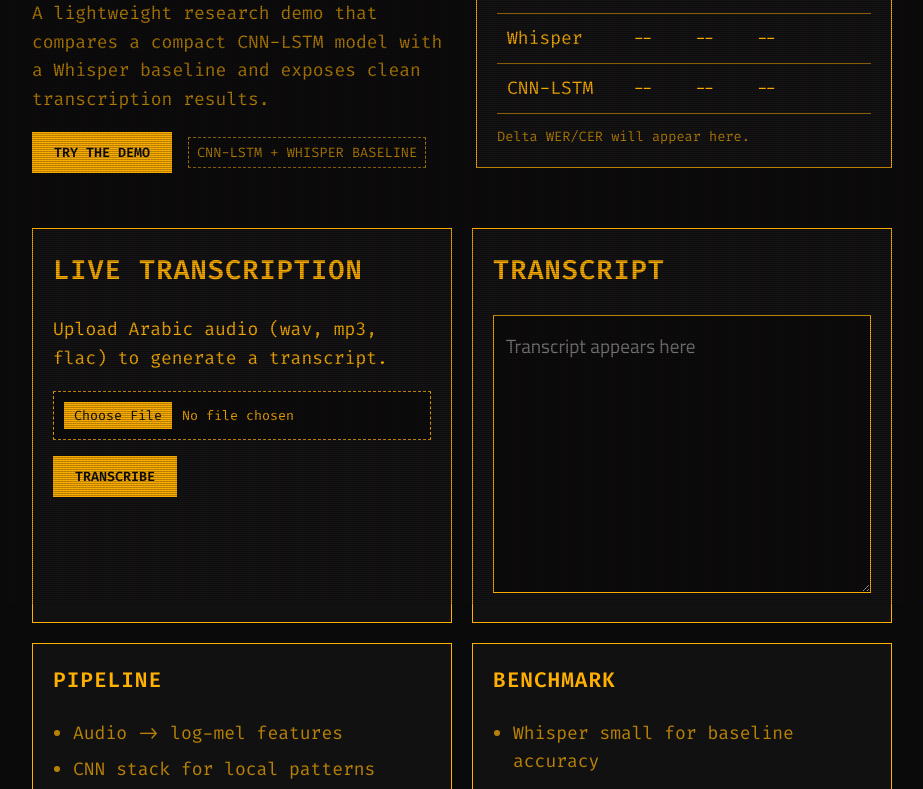
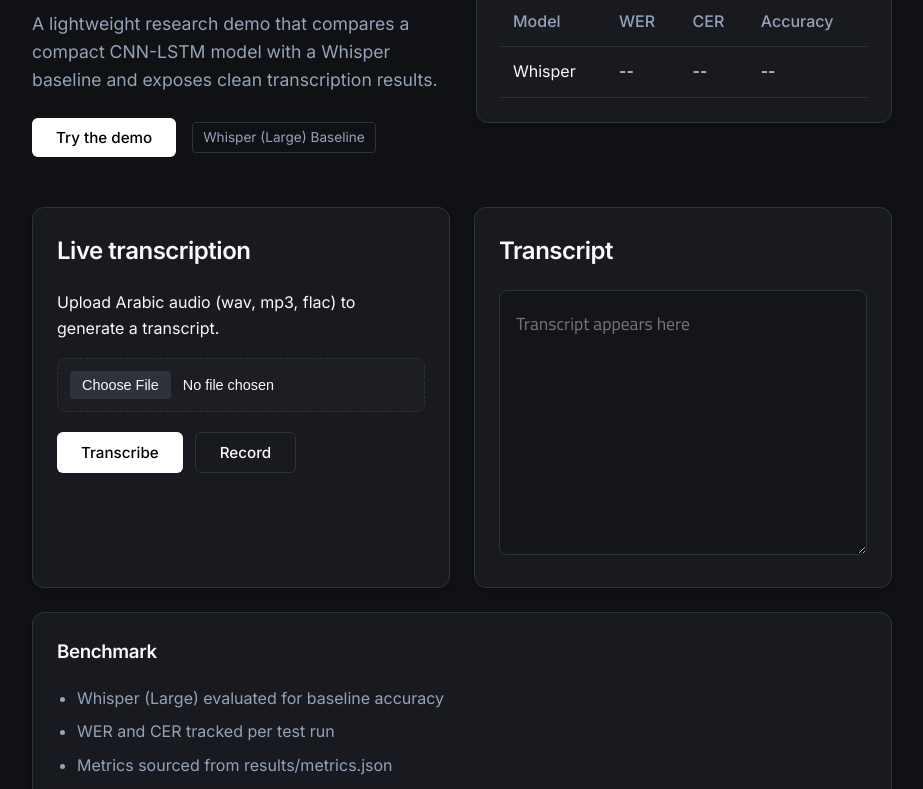
Before and after one commit to EzzeldinSalah/arabic_stt, a plain HTML site: page demo/static/index.html in a window 1280 px wide. Shown: the part 196-985 px from the top of the page, without its empty margins (178-1101 px from the left). Drawn offline with Linux system fonts and the light colour scheme; files that its build step writes are made by us from their sources.

Commit message:
feat: add audio recording capability and update UI with modern design system

```diff
--- a/demo/static/index.html
+++ b/demo/static/index.html
@@ -4,7 +4,7 @@
         <meta charset="utf-8" />
         <meta name="viewport" content="width=device-width, initial-scale=1" />
         <title>Arabic ASR Studio</title>
-        <link rel="stylesheet" href="/assets/styles.css?v=2" />
+        <link rel="stylesheet" href="/assets/styles.css?v=3" />
     </head>
     <body>
 
@@ -22,7 +22,7 @@
                         <button class="primary" id="scroll-cta">
                             Try the demo
                         </button>
-                        <span class="badge">CNN-LSTM + Whisper baseline</span>
+                        <span class="badge">Whisper (Large) Baseline</span>
                     </div>
                 </div>
 
@@ -45,18 +45,8 @@
                                     <td>--</td>
                                     <td>--</td>
                                     <td>--</td>
-                                </tr>
-                                <tr>
-                                    <td>CNN-LSTM</td>
-                                    <td>--</td>
-                                    <td>--</td>
-                                    <td>--</td>
-                                </tr>
                             </tbody>
                         </table>
-                    </div>
-                    <div class="compare" id="metrics-compare">
-                        Delta WER/CER will appear here.
                     </div>
                 </div>
             </section>
@@ -70,9 +60,10 @@
                     </p>
                     <input type="file" id="file-input" accept="audio/*" />
                     <audio id="audio-preview" controls style="display: none;"></audio>
-                    <button class="primary" id="transcribe-btn">
-                        Transcribe
-                    </button>
+                    <div class="controls-row">
+                        <button class="primary" id="transcribe-btn">Transcribe</button>
+                        <button class="secondary" id="record-btn">Record</button>
+                    </div>
                     <div class="status" id="status"></div>
                 </div>
 
@@ -89,18 +80,9 @@
 
             <section class="details">
                 <div class="card">
-                    <h3>Pipeline</h3>
-                    <ul>
-                        <li>Audio -> log-mel features</li>
-                        <li>CNN stack for local patterns</li>
-                        <li>BiLSTM for sequence modeling</li>
-                        <li>CTC decoding for alignment</li>
-                    </ul>
-                </div>
-                <div class="card">
                     <h3>Benchmark</h3>
                     <ul>
-                        <li>Whisper small for baseline accuracy</li>
+                        <li>Whisper (Large) evaluated for baseline accuracy</li>
                         <li>WER and CER tracked per test run</li>
                         <li>Metrics sourced from results/metrics.json</li>
                     </ul>
@@ -108,6 +90,6 @@
             </section>
         </main>
 
-        <script src="/assets/app.js?v=2"></script>
+        <script src="/assets/app.js?v=4"></script>
     </body>
 </html>
--- a/demo/static/styles.css
+++ b/demo/static/styles.css
@@ -1,12 +1,14 @@
-@import url("https://fonts.googleapis.com/css2?family=Fira+Code:wght@400;600&family=Cairo:wght@400;600;700&display=swap");
+@import url("https://fonts.googleapis.com/css2?family=Inter:wght@400;500;600&family=Cairo:wght@400;600;700&display=swap");
 
 :root {
-    --bg: #0a0a0a;
-    --ink: #ffb000;
-    --ink-muted: rgba(255, 176, 0, 0.7);
-    --border: #ffb000;
-    --card: #111111;
-    --hover: #221800;
+    --bg: #0f1115;
+    --card: #181a1f;
+    --border: #2e323b;
+    --text-primary: #f8fafc;
+    --text-secondary: #94a3b8;
+    --accent: #ffffff;
+    --accent-hover: #e2e8f0;
+    --danger: #ef4444;
 }
 
 * {
@@ -15,42 +17,26 @@
 
 body {
     margin: 0;
-    font-family: "Fira Code", "Cairo", monospace, sans-serif;
-    color: var(--ink);
+    font-family: "Inter", "Cairo", sans-serif;
+    color: var(--text-primary);
     background: var(--bg);
     min-height: 100vh;
-    font-size: 18px;
+    font-size: 16px;
     line-height: 1.6;
-}
-
-/* Scanline effect */
-body::after {
-    content: " ";
-    display: block;
-    position: fixed;
-    top: 0;
-    left: 0;
-    bottom: 0;
-    right: 0;
-    background: linear-gradient(rgba(18, 16, 16, 0) 50%, rgba(0, 0, 0, 0.25) 50%), linear-gradient(90deg, rgba(255, 0, 0, 0.06), rgba(0, 255, 0, 0.02), rgba(0, 0, 255, 0.06));
-    z-index: 2;
-    background-size: 100% 2px, 3px 100%;
-    pointer-events: none;
+    -webkit-font-smoothing: antialiased;
 }
 
 .page {
-    position: relative;
-    z-index: 1;
     max-width: 900px;
     margin: 0 auto;
-    padding: 40px 20px 72px;
+    padding: 60px 20px 80px;
 }
 
 h1, h2, h3 {
-    text-transform: uppercase;
     font-weight: 600;
-    letter-spacing: 1px;
+    letter-spacing: -0.02em;
     margin-top: 0;
+    color: var(--text-primary);
 }
 
 .hero {
@@ -58,20 +44,18 @@ h1, h2, h3 {
     grid-template-columns: repeat(auto-fit, minmax(280px, 1fr));
     gap: 28px;
     align-items: center;
-    margin-bottom: 40px;
+    margin-bottom: 50px;
 }
 
 .hero-copy h1 {
-    font-size: 2rem;
-    margin: 0 0 12px;
-    border-bottom: 2px solid var(--border);
-    display: inline-block;
-    padding-bottom: 5px;
+    font-size: 2.5rem;
+    margin: 0 0 16px;
 }
 
 .subtitle {
-    color: var(--ink-muted);
-    margin-bottom: 18px;
+    color: var(--text-secondary);
+    margin-bottom: 24px;
+    font-size: 1.1rem;
 }
 
 .hero-actions {
@@ -82,23 +66,23 @@ h1, h2, h3 {
 }
 
 button {
-    font-family: "Fira Code", monospace;
+    font-family: inherit;
+    font-size: 0.95rem;
+    font-weight: 500;
 }
 
 .primary {
-    background: var(--ink);
-    color: var(--bg);
-    border: 2px solid var(--ink);
-    padding: 10px 20px;
-    font-weight: 600;
-    text-transform: uppercase;
+    background: var(--accent);
+    color: #000;
+    border: none;
+    padding: 10px 24px;
+    border-radius: 6px;
     cursor: pointer;
-    transition: all 0.1s ease;
+    transition: all 0.2s ease;
 }
 
 .primary:hover {
-    background: var(--bg);
-    color: var(--ink);
+    background: var(--accent-hover);
 }
 
 .primary:disabled {
@@ -106,26 +90,53 @@ button {
     cursor: not-allowed;
 }
 
+.secondary {
+    background: transparent;
+    color: var(--text-primary);
+    border: 1px solid var(--border);
+    padding: 10px 24px;
+    border-radius: 6px;
+    cursor: pointer;
+    transition: all 0.2s ease;
+}
+
+.secondary:hover {
+    border-color: var(--text-secondary);
+}
+
+.recording {
+    border-color: var(--danger) !important;
+    color: var(--danger) !important;
+    animation: pulse 1.5s infinite;
+}
+
+@keyframes pulse {
+    0% { opacity: 1; }
+    50% { opacity: 0.6; }
+    100% { opacity: 1; }
+}
+
 .badge {
-    color: var(--ink-muted);
-    border: 1px dashed var(--ink-muted);
-    padding: 4px 8px;
+    color: var(--text-secondary);
+    border: 1px solid var(--border);
+    border-radius: 4px;
+    padding: 4px 10px;
     font-size: 0.85rem;
-    text-transform: uppercase;
 }
 
 .card {
     background: var(--card);
     border: 1px solid var(--border);
-    padding: 20px;
-    margin-bottom: 20px;
+    border-radius: 12px;
+    padding: 24px;
+    margin-bottom: 24px;
+    box-shadow: 0 4px 6px -1px rgba(0, 0, 0, 0.1), 0 2px 4px -1px rgba(0, 0, 0, 0.06);
 }
 
 .meta {
-    color: var(--ink-muted);
-    font-size: 0.85rem;
-    margin-bottom: 12px;
-    text-transform: uppercase;
+    color: var(--text-secondary);
+    font-size: 0.9rem;
+    margin-bottom: 16px;
 }
 
 .table-wrap {
@@ -139,81 +150,92 @@ table {
 
 th, td {
     text-align: left;
-    padding: 10px;
-    border-bottom: 1px solid var(--ink-muted);
+    padding: 12px;
+    border-bottom: 1px solid var(--border);
 }
 
 th {
-    color: var(--ink);
-    text-transform: uppercase;
-}
-
-.compare {
-    margin-top: 12px;
-    color: var(--ink-muted);
-    font-size: 0.85rem;
+    color: var(--text-secondary);
+    font-weight: 500;
 }
 
 .demo {
     display: grid;
     grid-template-columns: repeat(auto-fit, minmax(260px, 1fr));
-    gap: 20px;
+    gap: 24px;
+}
+
+.controls-row {
+    display: flex;
+    gap: 12px;
+    margin-bottom: 16px;
 }
 
 .upload input[type="file"] {
-    margin: 10px 0 16px;
+    margin: 12px 0 20px;
     display: block;
     width: 100%;
-    border: 1px dashed var(--ink);
-    padding: 10px;
-    background: var(--bg);
-    color: var(--ink);
-    font-family: "Fira Code", monospace;
+    border: 1px dashed var(--border);
+    border-radius: 8px;
+    padding: 12px;
+    background: rgba(255, 255, 255, 0.02);
+    color: var(--text-primary);
     cursor: pointer;
+    font-size: 0.9rem;
 }
 
 .upload input[type="file"]::file-selector-button {
-    background: var(--ink);
-    color: var(--bg);
+    background: var(--border);
+    color: var(--text-primary);
     border: none;
-    padding: 5px 10px;
+    border-radius: 4px;
+    padding: 6px 12px;
     font-family: inherit;
     cursor: pointer;
-    margin-right: 10px;
+    margin-right: 12px;
+    transition: background 0.2s;
+}
+
+.upload input[type="file"]::file-selector-button:hover {
+    background: var(--text-secondary);
+    color: #000;
 }
 
 .status {
-    margin-top: 15px;
-    color: var(--ink-muted);
-    min-height: 20px;
+    margin-top: 16px;
+    color: var(--text-secondary);
+    min-height: 24px;
+    font-size: 0.9rem;
 }
 
 .output textarea {
     width: 100%;
-    background: var(--bg);
-    color: var(--ink);
+    background: rgba(0, 0, 0, 0.2);
+    color: var(--text-primary);
     border: 1px solid var(--border);
-    padding: 12px;
-    font-family: "Cairo", "Fira Code", sans-serif;
-    font-size: 1.2rem;
+    border-radius: 8px;
+    padding: 16px;
+    font-family: "Cairo", "Inter", sans-serif;
+    font-size: 1.1rem;
     resize: vertical;
+    transition: border-color 0.2s;
 }
 
 .output textarea:focus {
     outline: none;
-    border-color: #fff;
+    border-color: var(--text-secondary);
 }
 
 .details {
     display: grid;
     grid-template-columns: repeat(auto-fit, minmax(220px, 1fr));
-    gap: 20px;
+    gap: 24px;
 }
 
 .details ul {
     padding-left: 20px;
     margin: 12px 0 0;
-    color: var(--ink-muted);
+    color: var(--text-secondary);
 }
 
 .details li {
@@ -224,6 +246,7 @@ audio {
     width: 100%;
     margin-top: 5px;
     margin-bottom: 15px;
-    /* Basic trick to make native HTML5 audio controls look somewhat amber */
-    filter: sepia(100%) hue-rotate(5deg) saturate(300%) contrast(150%);
+    border-radius: 8px;
+    /* Default audio player with some opacity */
+    opacity: 0.9;
 }
```
Also changed, not shown: demo/static/app.js (+111 -38 lines), 1 other file.
